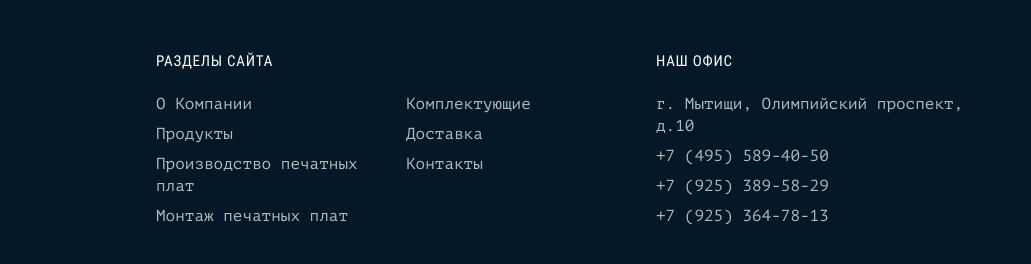
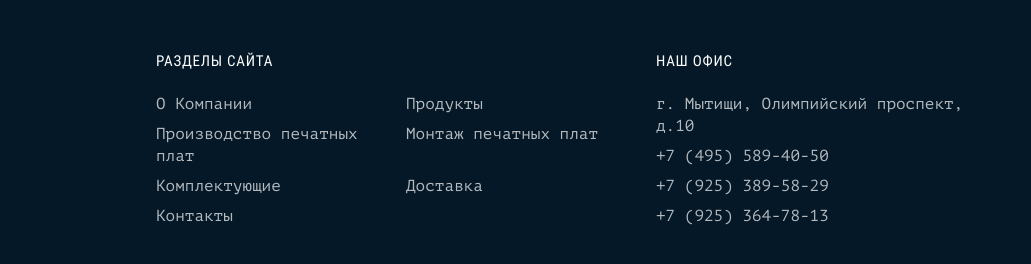
Before and after one commit to Totinkan141/smart-device, a website built with webpack: page source/index.html in a window 1280 px wide. Shown: the part 3973-4237 px from the top of the page, 249-1280 px from the left. Built offline with nearby package versions, Linux system fonts and the light colour scheme; files whose address does not match are found by name.

Commit message:
Фиксит переполнение в подвале

```diff
--- a/source/sass/blocks/accordion.scss
+++ b/source/sass/blocks/accordion.scss
@@ -78,8 +78,6 @@
 
   &--site-sections {
     grid-template-columns: repeat(2, 220px);
-    grid-template-rows: repeat(4, auto);
-    grid-auto-flow: column;
     column-gap: 30px;
     max-width: 450px;
 
```
Also changed, not shown: build/css/style.css, build/css/style.min.css, 1 other file.
